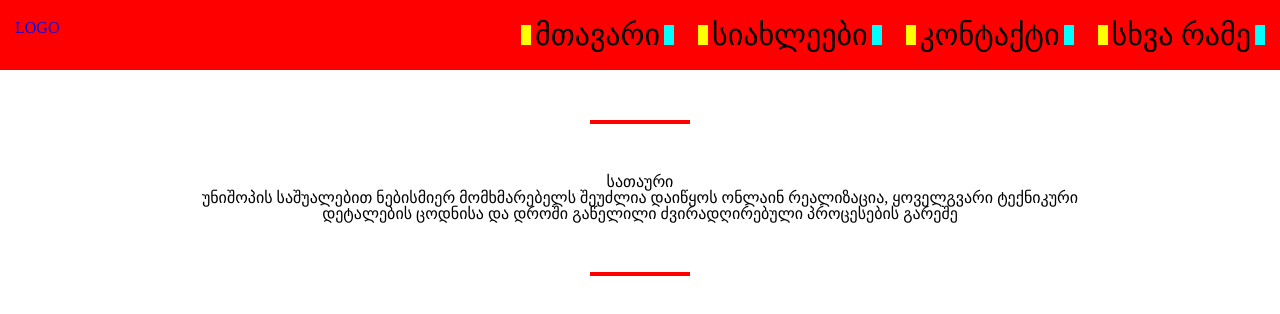
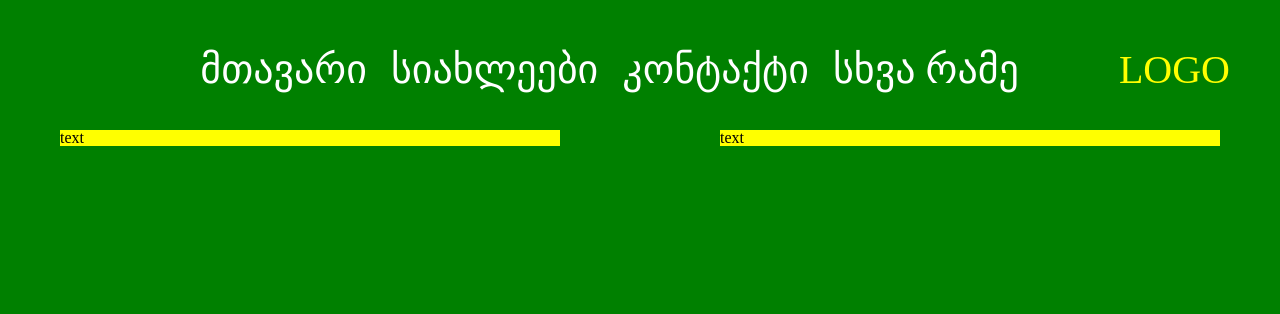
Before and after one commit to NokaK/lesson5, a plain HTML site: page index.html in a window 1280 px wide. Drawn offline with Linux system fonts and the light colour scheme.

Commit message:
add float design

```diff
--- a/index.html
+++ b/index.html
@@ -6,6 +6,34 @@
 	<title>lesson5</title>
 </head>
 <body>
+	<!-- <header class="main-header">
+		<a class="logo" href="#">LOGO</a>
+		<nav class="navbar">
+			<ul class="navbar-ul">
+				<li class="navbar-li">
+					<a class="navbar-a" href="#">მთავარი</a>
+				</li>
+				<li class="navbar-li">
+					<a class="navbar-a" href="#">სიახლეები</a>
+				</li>
+				<li class="navbar-li">
+					<a class="navbar-a" href="#">კონტაქტი</a>
+				</li>
+				<li class="navbar-li">
+					<a class="navbar-a" href="#">სხვა რამე</a>
+				</li>
+			</ul>
+		</nav>
+	</header>
+	<section>
+		<div class="block">
+			<h3>სათაური</h3>
+			<p>უნიშოპის საშუალებით ნებისმიერ მომხმარებელს შეუძლია დაიწყოს ონლაინ რეალიზაცია, ყოველგვარი ტექნიკური დეტალების ცოდნისა და დროში გაწელილი ძვირადღირებული პროცესების გარეშე
+			</p>
+			<div class="line"></div>
+		</div>
+
+	</section> -->
 	<header class="main-header">
 		<a class="logo" href="#">LOGO</a>
 		<nav class="navbar">
@@ -24,14 +52,16 @@
 				</li>
 			</ul>
 		</nav>
-	<!-- 	<div class="clear"></div> -->
+
 	</header>
 	<section>
-		<div class="block">
-			<h3>სათაური</h3>
-			<p>უნიშოპის საშუალებით ნებისმიერ მომხმარებელს შეუძლია დაიწყოს ონლაინ რეალიზაცია, ყოველგვარი ტექნიკური დეტალების ცოდნისა და დროში გაწელილი ძვირადღირებული პროცესების გარეშე
-			</p>
-			<div class="line"></div>
+		<div class="container">
+			<div class="box">
+				<p>text</p>
+			</div>
+			<div class="box1">
+				<p>text</p>
+			</div>
 		</div>
 
 	</section>
--- a/style/reset.css
+++ b/style/reset.css
@@ -49,3 +49,6 @@ table {
 a{
 	text-decoration: none;
 }
+*{
+	box-sizing: border-box;
+}
--- a/style/style.css
+++ b/style/style.css
@@ -1,4 +1,4 @@
-.main-header{
+/*.main-header{
 	background-color: red;
 	padding: 20px 15px;
 }
@@ -35,9 +35,9 @@
 	color:#000;
 	font-size: 30px;
 }
-/*.clear{
+.clear{
 	clear:left;
-}*/
+}
 .block{
 	max-width: 900px;
 	width:100%;
@@ -59,4 +59,54 @@
 	background-color: red;
 	display: block;
 	margin:50px auto;
+}*/
+body{
+	background-color: green;
+	padding: 50px;
 }
+.main-header:after{
+	content: " ";
+	clear: both;
+	display: block;
+}
+.logo{
+	float: right;
+	font-size: 40px;
+	color: yellow;
+}
+.navbar{
+	float: right;
+	margin-right: 100px;
+}
+.navbar-li{
+	display: inline-block;
+	margin-left: 20px;
+	font-size: 40px;
+/*	width: 300px;
+    background: red;
+    padding: 50px;*/
+}
+.navbar-a{
+	color:#fff;
+}
+.container{
+	max-width: 1160px;
+	width: 100%;
+	margin:40px auto;
+/*	background-color: aqua;*/
+}
+.box{
+	width:500px;
+	background-color: yellow;
+	float: left;
+}
+.box1{
+	width:500px;
+	background-color: yellow;
+	float: right;
+}
+.container:after{
+	content: " ";
+	clear: both;
+	display: block;
+}
```
